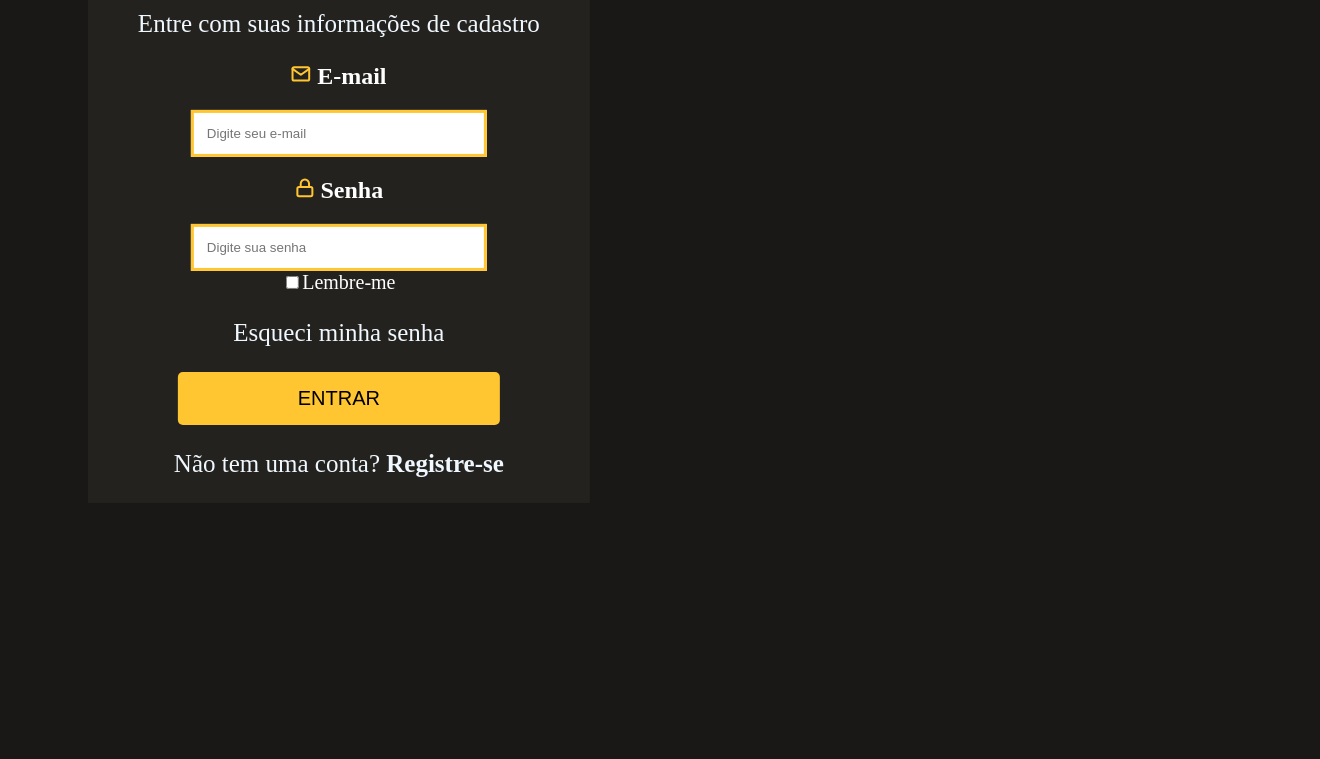
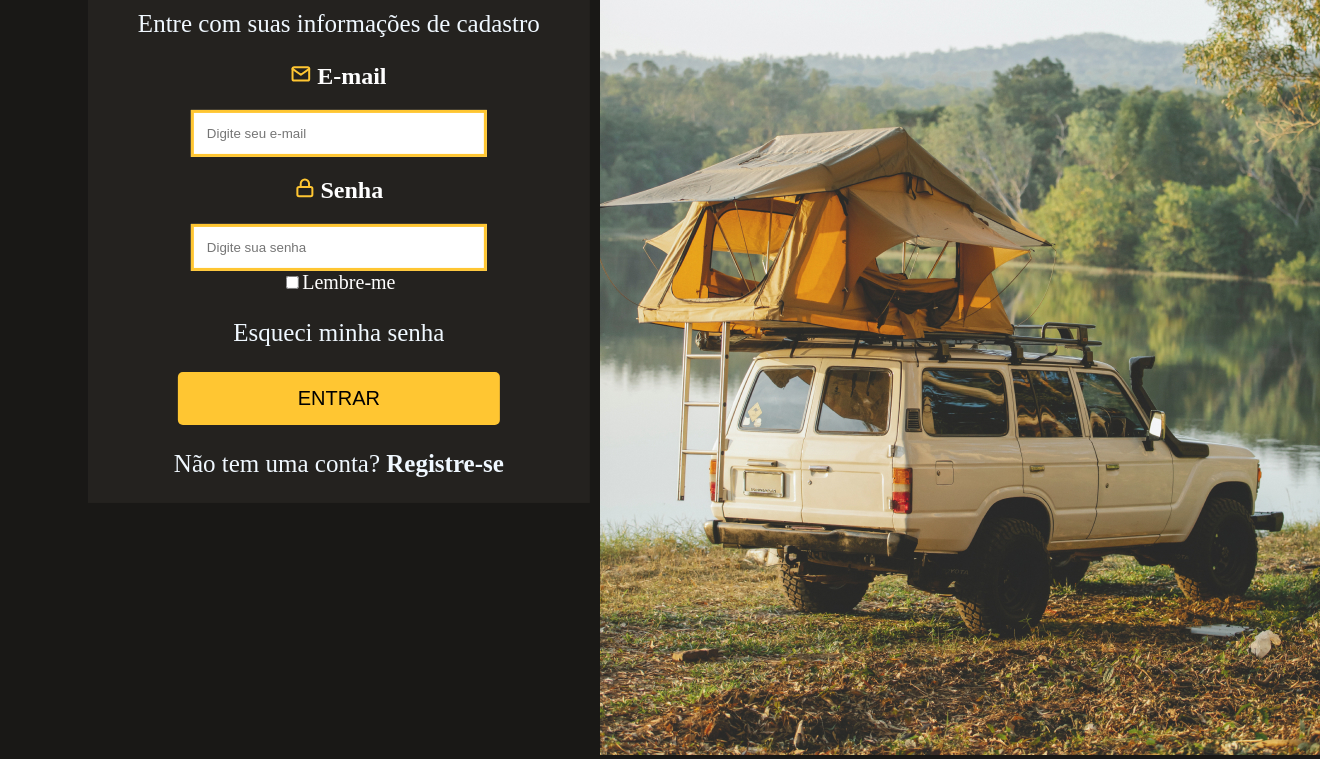
Before and after one commit to EyshilaVitall/challenge-Login-Css-rockseat, a plain HTML site: page index.html in a window 1280 px wide. Shown: the part 185-944 px from the top of the page, 1320 px wide, since content can reach past the window. Before the commit the page ends 800 px from the top, so only its background shows below. Drawn offline with Linux system fonts and the light colour scheme.

Commit message:
changes made

```diff
--- a/index.html
+++ b/index.html
@@ -44,6 +44,8 @@
     <p>Não tem uma conta? <b>Registre-se</b> </p>
 </div>
     </div>
-
+<div class="image">
+    <img src="side-image.jpg" alt="img">
+</div>
 </body>
 </html>
--- a/style.css
+++ b/style.css
@@ -45,3 +45,11 @@ button{
 .last-content{
     color: #FFC632;
 }
+.image{
+   max-height: 600px;
+  position: absolute;
+  top: 40px;
+  left: 600px;
+ flex: auto;
+
+}
```
